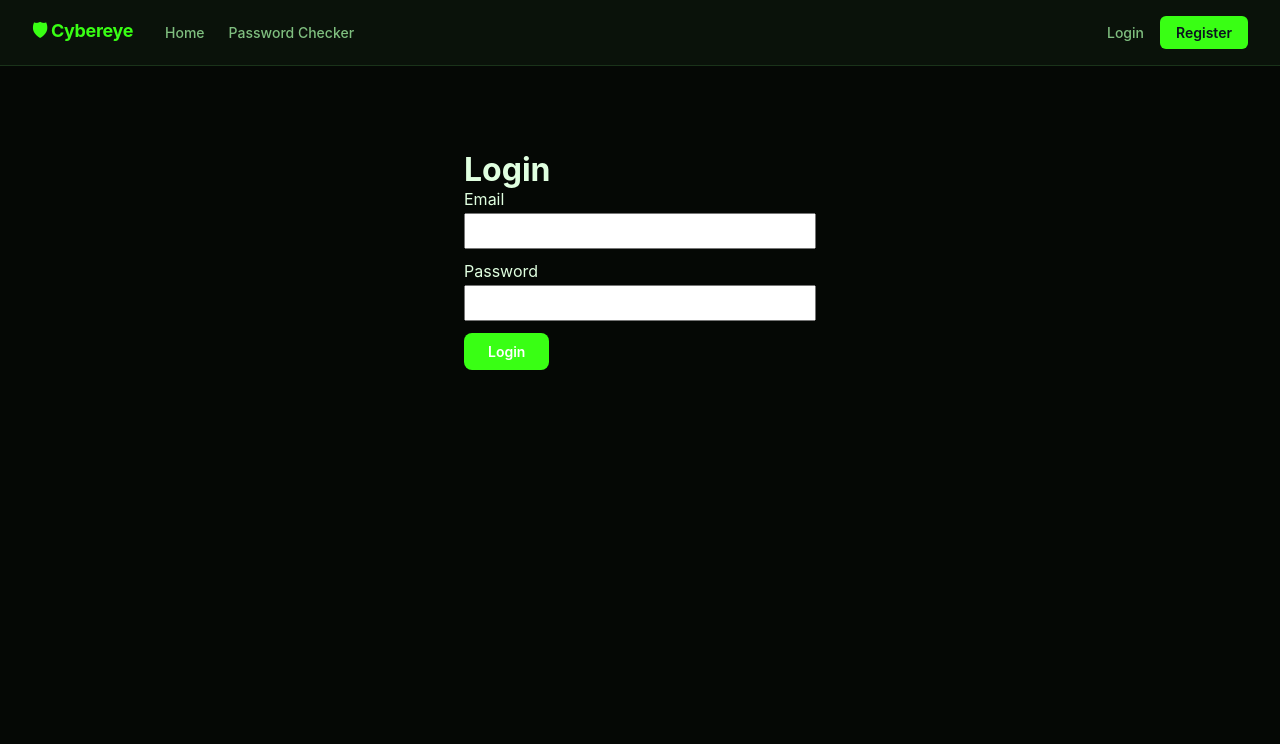
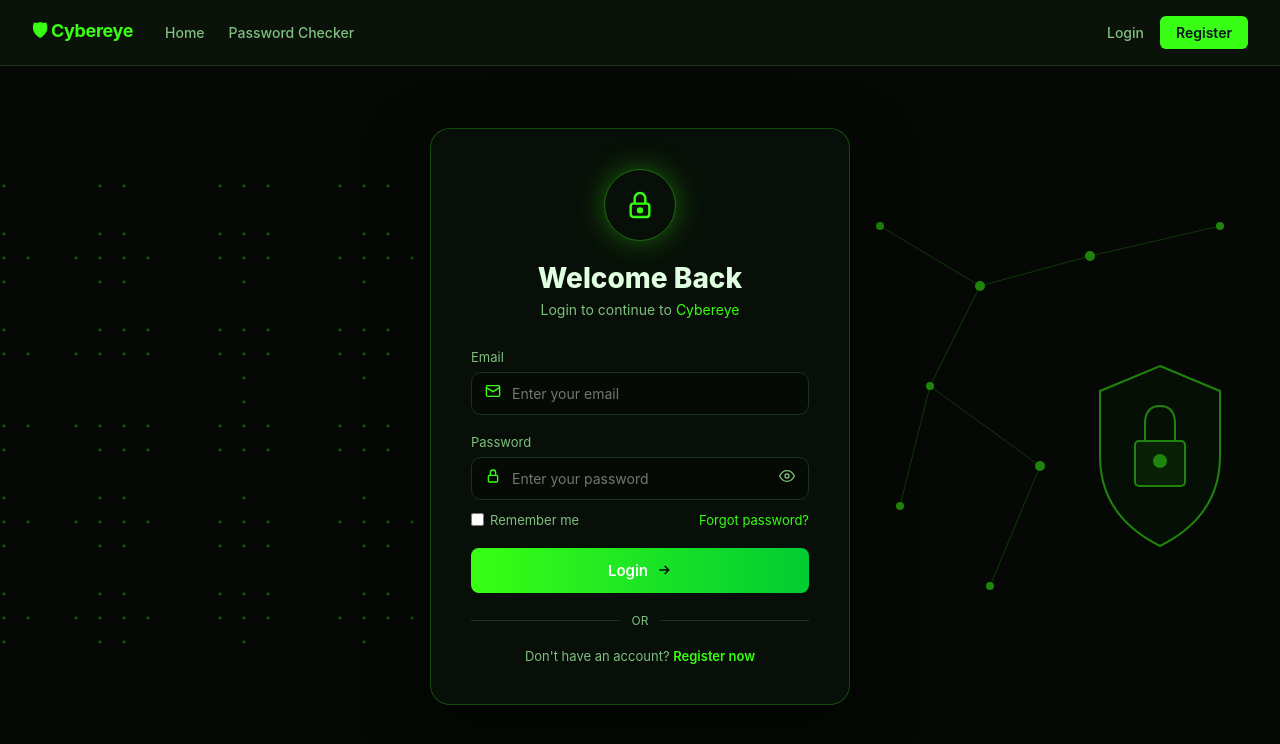
Before and after one commit to axorarbxy/CyberEye, a React (Vite) app in the folder client/: page /login in a window 1280 px wide. Shown: the top 744 px of the page. Built offline with nearby package versions, Linux system fonts and the light colour scheme.

Commit message:
Update Login.jsx

```diff
--- a/client/src/pages/Login.jsx
+++ b/client/src/pages/Login.jsx
@@ -1,9 +1,12 @@
 import { useState } from "react";
+import { Link } from "react-router-dom";
 import AnimatedButton from "../components/AnimatedButton";
 
 function Login() {
   const [email, setEmail] = useState("");
   const [password, setPassword] = useState("");
+  const [showPassword, setShowPassword] = useState(false);
+  const [rememberMe, setRememberMe] = useState(false);
   const [error, setError] = useState("");
   const [loading, setLoading] = useState(false);
 
@@ -41,37 +44,205 @@ function Login() {
   };
 
   return (
-    <div style={{ padding: "24px", maxWidth: "400px", margin: "60px auto" }}>
-      <h1>Login</h1>
+    <div style={{
+      position: "relative",
+      minHeight: "700px",
+      overflow: "hidden",
+      display: "flex",
+      alignItems: "center",
+      justifyContent: "center",
+      background: "var(--bg)",
+    }}>
+      {/* Left decorative dot-grid world map */}
+      <svg width="500" height="500" viewBox="0 0 500 500" style={{ position: "absolute", left: "-40px", top: "50%", transform: "translateY(-50%)", opacity: 0.35, pointerEvents: "none" }}>
+        {Array.from({ length: 400 }).map((_, i) => {
+          const x = (i % 20) * 24 + 20;
+          const y = Math.floor(i / 20) * 24 + 20;
+          const show = Math.sin(x * 0.05) + Math.cos(y * 0.07) > 0.3;
+          return show ? (
+            <circle key={i} cx={x} cy={y} r="1.4" fill="#39ff14" />
+          ) : null;
+        })}
+      </svg>
+
+      {/* Right decorative network + shield */}
+      <svg width="500" height="500" viewBox="0 0 500 500" style={{ position: "absolute", right: "-60px", top: "50%", transform: "translateY(-50%)", opacity: 0.5, pointerEvents: "none" }}>
+        <g stroke="#39ff14" strokeWidth="1" opacity="0.4">
+          <line x1="40" y1="60" x2="140" y2="120" />
+          <line x1="140" y1="120" x2="90" y2="220" />
+          <line x1="140" y1="120" x2="250" y2="90" />
+          <line x1="250" y1="90" x2="380" y2="60" />
+          <line x1="90" y1="220" x2="60" y2="340" />
+          <line x1="90" y1="220" x2="200" y2="300" />
+          <line x1="200" y1="300" x2="150" y2="420" />
+        </g>
+        <g fill="#39ff14">
+          <circle cx="40" cy="60" r="4" />
+          <circle cx="140" cy="120" r="5" />
+          <circle cx="90" cy="220" r="4" />
+          <circle cx="250" cy="90" r="5" />
+          <circle cx="380" cy="60" r="4" />
+          <circle cx="60" cy="340" r="4" />
+          <circle cx="200" cy="300" r="5" />
+          <circle cx="150" cy="420" r="4" />
+        </g>
+        <g transform="translate(230, 180)" stroke="#39ff14" strokeWidth="2" fill="rgba(57,255,20,0.06)">
+          <path d="M90 20 L150 45 L150 110 Q150 170 90 200 Q30 170 30 110 L30 45 Z" />
+          <rect x="65" y="95" width="50" height="45" rx="4" fill="rgba(57,255,20,0.15)" />
+          <path d="M75 95 L75 78 Q75 60 90 60 Q105 60 105 78 L105 95" fill="none" />
+          <circle cx="90" cy="115" r="6" fill="#39ff14" />
+        </g>
+      </svg>
+
+      {/* Glassmorphic login card */}
+      <div style={{
+        position: "relative",
+        zIndex: 1,
+        width: "420px",
+        padding: "40px",
+        borderRadius: "20px",
+        background: "rgba(10, 18, 10, 0.75)",
+        backdropFilter: "blur(16px)",
+        border: "1px solid rgba(57,255,20,0.25)",
+        boxShadow: "0 20px 60px rgba(0,0,0,0.5)",
+      }}>
+        <div style={{ display: "flex", justifyContent: "center", marginBottom: "20px" }}>
+          <div style={{
+            width: "72px",
+            height: "72px",
+            borderRadius: "50%",
+            border: "1px solid rgba(57,255,20,0.4)",
+            display: "flex",
+            alignItems: "center",
+            justifyContent: "center",
+            boxShadow: "0 0 30px rgba(57,255,20,0.35)",
+          }}>
+            <svg width="32" height="32" viewBox="0 0 24 24" fill="none" stroke="#39ff14" strokeWidth="1.8">
+              <rect x="5" y="11" width="14" height="10" rx="2" />
+              <path d="M8 11V7a4 4 0 0 1 8 0v4" />
+              <circle cx="12" cy="16" r="1.5" fill="#39ff14" />
+            </svg>
+          </div>
+        </div>
+
+        <h1 style={{ textAlign: "center", fontSize: "28px", fontWeight: 800, color: "var(--text)", margin: 0 }}>
+          Welcome Back
+        </h1>
+        <p style={{ textAlign: "center", color: "var(--text-dim)", fontSize: "14px", marginTop: "6px", marginBottom: "28px" }}>
+          Login to continue to <span style={{ color: "var(--accent)" }}>Cybereye</span>
+        </p>
+
         <form onSubmit={handleLogin}>
-        <div style={{ marginBottom: "12px" }}>
-          <label>Email</label>
+          <label style={{ fontSize: "13px", color: "var(--text-dim)" }}>Email</label>
+          <div style={{ position: "relative", marginTop: "6px", marginBottom: "16px" }}>
+            <span style={{ position: "absolute", left: "14px", top: "50%", transform: "translateY(-50%)" }}>
+              <svg width="16" height="16" viewBox="0 0 24 24" fill="none" stroke="#39ff14" strokeWidth="2">
+                <rect x="2" y="4" width="20" height="16" rx="2" />
+                <path d="M2 7l10 6 10-6" />
+              </svg>
+            </span>
             <input
               type="email"
               value={email}
               onChange={(e) => setEmail(e.target.value)}
+              placeholder="Enter your email"
               required
-            style={{ width: "100%", padding: "8px", marginTop: "4px" }}
+              style={{
+                width: "100%",
+                padding: "12px 12px 12px 40px",
+                borderRadius: "10px",
+                border: "1px solid var(--border)",
+                background: "rgba(0,0,0,0.3)",
+                color: "var(--text)",
+                fontSize: "14px",
+              }}
             />
           </div>
 
-        <div style={{ marginBottom: "12px" }}>
-          <label>Password</label>
+          <label style={{ fontSize: "13px", color: "var(--text-dim)" }}>Password</label>
+          <div style={{ position: "relative", marginTop: "6px", marginBottom: "12px" }}>
+            <span style={{ position: "absolute", left: "14px", top: "50%", transform: "translateY(-50%)" }}>
+              <svg width="16" height="16" viewBox="0 0 24 24" fill="none" stroke="#39ff14" strokeWidth="2">
+                <rect x="5" y="11" width="14" height="10" rx="2" />
+                <path d="M8 11V7a4 4 0 0 1 8 0v4" />
+              </svg>
+            </span>
             <input
-            type="password"
+              type={showPassword ? "text" : "password"}
               value={password}
               onChange={(e) => setPassword(e.target.value)}
+              placeholder="Enter your password"
               required
-            style={{ width: "100%", padding: "8px", marginTop: "4px" }}
+              style={{
+                width: "100%",
+                padding: "12px 40px 12px 40px",
+                borderRadius: "10px",
+                border: "1px solid var(--border)",
+                background: "rgba(0,0,0,0.3)",
+                color: "var(--text)",
+                fontSize: "14px",
+              }}
             />
+            <span
+              onClick={() => setShowPassword(!showPassword)}
+              style={{ position: "absolute", right: "14px", top: "50%", transform: "translateY(-50%)", cursor: "pointer" }}
+            >
+              <svg width="16" height="16" viewBox="0 0 24 24" fill="none" stroke="var(--text-dim)" strokeWidth="2">
+                <path d="M1 12s4-8 11-8 11 8 11 8-4 8-11 8-11-8-11-8z" />
+                <circle cx="12" cy="12" r="3" />
+              </svg>
+            </span>
           </div>
 
-        {error && <p style={{ color: "red" }}>{error}</p>}
+          <div style={{ display: "flex", justifyContent: "space-between", alignItems: "center", marginBottom: "20px" }}>
+            <label style={{ display: "flex", alignItems: "center", gap: "6px", fontSize: "13px", color: "var(--text-dim)", cursor: "pointer" }}>
+              <input
+                type="checkbox"
+                checked={rememberMe}
+                onChange={(e) => setRememberMe(e.target.checked)}
+                style={{ accentColor: "#39ff14" }}
+              />
+              Remember me
+            </label>
+            <span style={{ fontSize: "13px", color: "var(--accent)", cursor: "pointer" }}>Forgot password?</span>
+          </div>
 
-        <AnimatedButton type="submit" disabled={loading}>
+          {error && <p style={{ color: "var(--danger)", fontSize: "13px", marginBottom: "12px" }}>{error}</p>}
+
+          <AnimatedButton
+            type="submit"
+            disabled={loading}
+            style={{
+              width: "100%",
+              padding: "13px",
+              fontSize: "15px",
+              background: "linear-gradient(90deg, #39ff14, #00cc33)",
+              display: "flex",
+              alignItems: "center",
+              justifyContent: "center",
+              gap: "8px",
+            }}
+          >
             {loading ? "Logging in..." : "Login"}
+            {!loading && (
+              <svg width="16" height="16" viewBox="0 0 24 24" fill="none" stroke="#0a120a" strokeWidth="2.5">
+                <path d="M5 12h14M13 6l6 6-6 6" />
+              </svg>
+            )}
           </AnimatedButton>
+
+          <div style={{ display: "flex", alignItems: "center", gap: "12px", margin: "20px 0" }}>
+            <div style={{ flex: 1, height: "1px", background: "var(--border)" }} />
+            <span style={{ fontSize: "12px", color: "var(--text-dim)" }}>OR</span>
+            <div style={{ flex: 1, height: "1px", background: "var(--border)" }} />
+          </div>
+
+          <p style={{ textAlign: "center", fontSize: "13px", color: "var(--text-dim)" }}>
+            Don't have an account?{" "}
+            <Link to="/register" style={{ color: "var(--accent)", fontWeight: 600 }}>Register now</Link>
+          </p>
         </form>
+      </div>
     </div>
   );
 }
```
Lines whose indentation alone changed are shown as unchanged.
